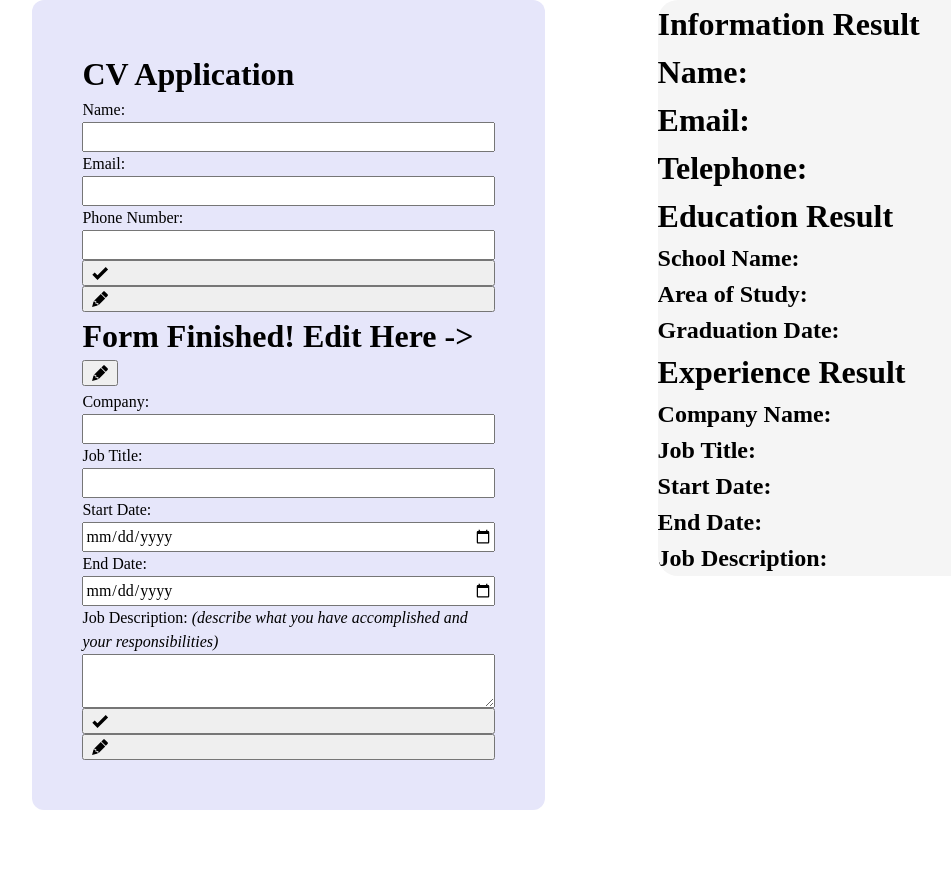
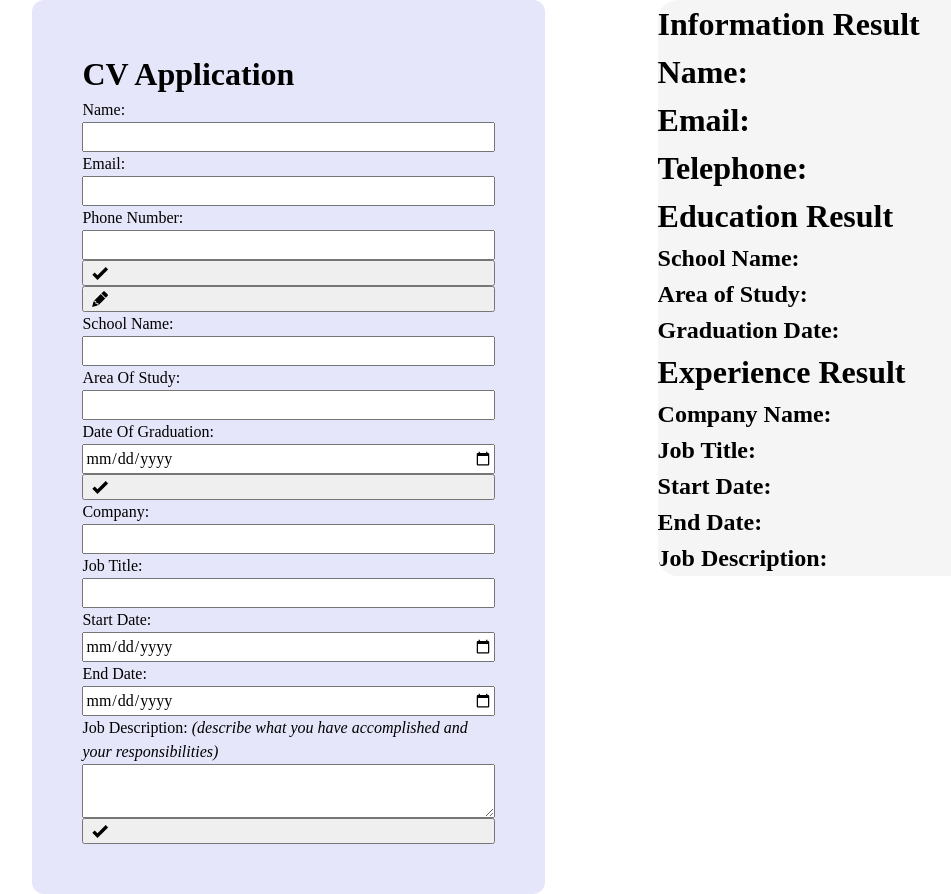
Before and after one commit to SeasonedSoup/CV-Application, a React (Vite) app: page / in a window 1280 px wide. Shown: the whole page, without its empty margins (45-996 px from the left). Before the commit the page ends 810 px from the top, so only its background shows below. Built offline with nearby package versions, Linux system fonts and the light colour scheme.

Commit message:
Add submit state on experience form.jsx
same thing applied in education form but on experience
also do note change only happens locally on input and
the cv result will only display after submitting the changed form

```diff
--- a/src/components/App.jsx
+++ b/src/components/App.jsx
@@ -31,8 +31,8 @@ const App = () => {
 
   const [submitted, setSubmitted] = useState({
     info: false,
-    education: true,
-    experienceData: false
+    education: false,
+    experience: false
   })
 
   return (
@@ -41,7 +41,7 @@ const App = () => {
           <h1>CV Application</h1>
           <InformationForm data={infoData} setData={setInfoData} />
           <EducationForm data={educationData} setData={setEducationData} submitted={submitted.education} setSubmitted={setSubmitted}/>
-          <ExperienceForm data={experienceData} setData={setExperienceData}/>
+          <ExperienceForm data={experienceData} setData={setExperienceData} submitted={submitted.experience} setSubmitted={setSubmitted}/>
         </div>
         <div className="resume">
           <CvResult infoData={infoData} eduData={educationData} expData={experienceData}/>
--- a/src/components/EducationForm.jsx
+++ b/src/components/EducationForm.jsx
@@ -24,7 +24,7 @@ function EducationForm({data, setData, submitted, setSubmitted}) {
         e.preventDefault();
 
         setData((prev) => ({...prev, ...formData}))
-        setFormData((prev) => ({...prev, schoolName: "", areaOfStudy: "", graduationDate: "" }))
+        setSubmitted(prev => ({...prev, education: true}))
     }
 
     const handleChange = (field, value) => {
--- a/src/components/ExperienceForm.jsx
+++ b/src/components/ExperienceForm.jsx
@@ -1,3 +1,4 @@
+import { useState } from "react"
 import submitSvg from "../assets/check-bold.svg"
 import editSvg from "../assets/lead-pencil.svg"
 
@@ -23,33 +24,56 @@ function CustomTextArea({id,name, value, updateData}) {
         ></textarea>
     )
 }
-function ExperienceForm({data, setData}) {
-    function handleChange(field, value) {
-        setData((prev) => ({...prev, [field]: value}))
+function ExperienceForm({data, setData, submitted, setSubmitted}) {
+
+    const [formData, setFormData] = useState({
+        company: data.company ,
+        jobTitle: data.jobTitle ,
+        startDate: data.startDate,
+        endDate: data.endDate,
+        jobDescription: data.jobDescription
+    })
+
+    const handleSubmit = (e) => {
+        e.preventDefault
+
+        setData((prev) => ({...prev, ...formData}))
+        setSubmitted((prev) => ({...prev, experience: true}))
+
     }
+    const handleChange = (field, value) => {
+        setFormData((prev) => ({...prev, [field]: value}))
+    }
+    if (submitted) {
+        return (
+            <>
+                <h1>Form is Finished Click Here To Edit!</h1>
+                <button type="button" onClick={() => setSubmitted(prev => ({...prev, experience: false})) }>
+                    <img src={editSvg} alt="EditButton" style={{width: '20px', height: '20px'}} />
+                </button>
+            </>
+        )
+    }
+
     return (
-        <form>
+        <form onSubmit={handleSubmit}>
             <label htmlFor="company">Company: </label>
-            <CustomInput type="text" id="company" name="company" value={data.company} updateData={(value) => handleChange("company", value)}/>
+            <CustomInput type="text" id="company" name="company" value={formData.company} updateData={(value) => handleChange("company", value)}/>
 
             <label htmlFor="jobTitle">Job Title: </label>
-            <CustomInput type="text" id="jobTitle" name="jobTitle" value={data.jobTitle} updateData={(value) => handleChange("jobTitle", value)}/>
+            <CustomInput type="text" id="jobTitle" name="jobTitle" value={formData.jobTitle} updateData={(value) => handleChange("jobTitle", value)}/>
 
             <label htmlFor="startDate">Start Date: </label>
-            <CustomInput type="date" id="startDate" name="startDate" value={data.startDate} updateData={(value) => handleChange("startDate", value)}/>
+            <CustomInput type="date" id="startDate" name="startDate" value={formData.startDate} updateData={(value) => handleChange("startDate", value)}/>
 
             <label htmlFor="endDate">End Date: </label>
-            <CustomInput type="date" id="endDate" name="endDate" value={data.endDate} updateData={(value) => handleChange("endDate", value)}/>
+            <CustomInput type="date" id="endDate" name="endDate" value={formData.endDate} updateData={(value) => handleChange("endDate", value)}/>
 
             <label htmlFor="jobDescription">Job Description: <i>(describe what you have accomplished and your responsibilities) </i> </label>
-            <CustomTextArea name="jobDescription" id="jobDescription" value={data.jobDescription} updateData={(value) => handleChange("jobDescription", value)}></CustomTextArea>
+            <CustomTextArea name="jobDescription" id="jobDescription" value={formData.jobDescription} updateData={(value) => handleChange("jobDescription", value)}></CustomTextArea>
 
             <button type="submit">
                 <img src={submitSvg} alt="SubmitButton" style={{width: '20px', height: '20px'}}/>
-            </button>
-
-            <button type="button">
-                <img src={editSvg} alt="EditButton" style={{width: '20px', height: '20px'}} />
             </button>
         </form>
     )
```
